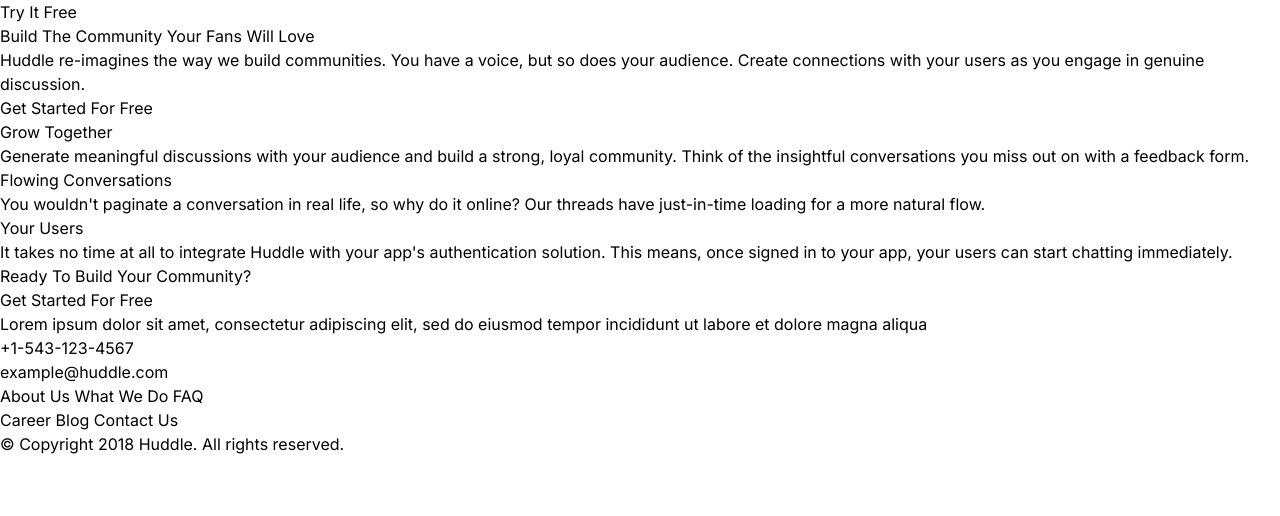
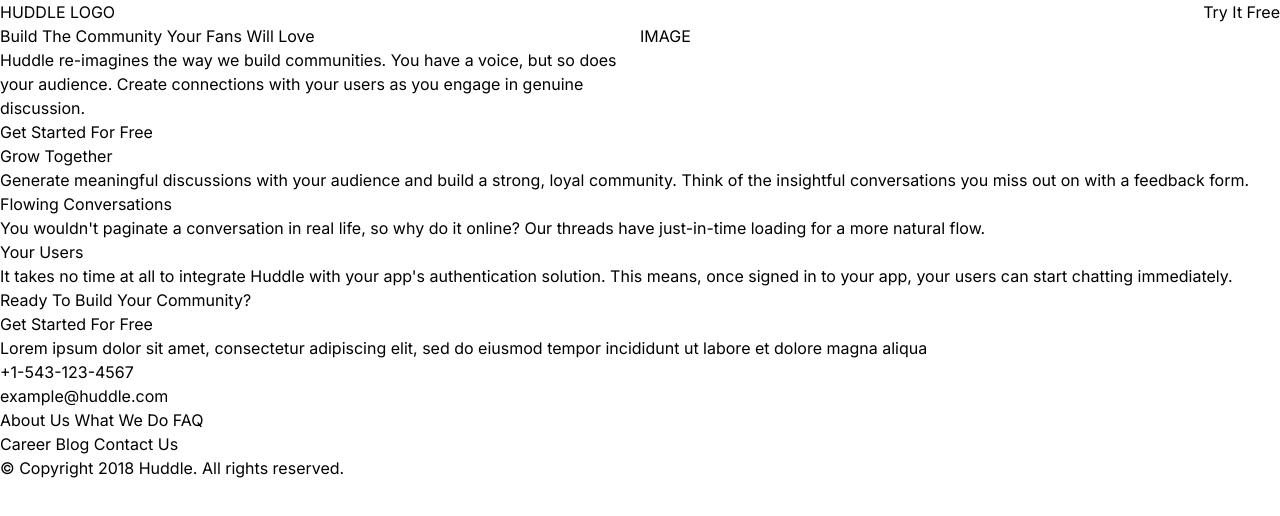
Before and after one commit to n0rrman/frontend-mentor-challenges-green, a Next.js app in the folder huddle-landing-page-with-alternating-feature-blocks/: page / in a window 1280 px wide. Shown: the top 516 px of the page. Built offline with nearby package versions, Linux system fonts and the light colour scheme.

Commit message:
huddle-landing-page-with-alternating-feature-blocks semantic HTML improved

```diff
--- a/huddle-landing-page-with-alternating-feature-blocks/src/app/page.tsx
+++ b/huddle-landing-page-with-alternating-feature-blocks/src/app/page.tsx
@@ -1,16 +1,24 @@
 export default function Home() {
   return (
-    <div>
-      <div>Try It Free</div>
+    <div className="flex flex-col">
+      <header className="flex flex-row justify-between">
+        <div>HUDDLE LOGO</div>
+        <button>Try It Free</button>
+      </header>
+      <section className="flex flex-row">
+        <div className="flex flex-col w-1/2">
+          <h1>Build The Community Your Fans Will Love</h1>
+          <div>
+            Huddle re-imagines the way we build communities. You have a voice,
+            but so does your audience. Create connections with your users as you
+            engage in genuine discussion.
+          </div>
 
-      <div>Build The Community Your Fans Will Love</div>
-      <div>
-        Huddle re-imagines the way we build communities. You have a voice, but
-        so does your audience. Create connections with your users as you engage
-        in genuine discussion.
-      </div>
+          <div>Get Started For Free</div>
+        </div>
+        <div className="w-1/2">IMAGE</div>
+      </section>
 
-      <div>Get Started For Free</div>
       <div>Grow Together</div>
       <div>
         Generate meaningful discussions with your audience and build a strong,
```
